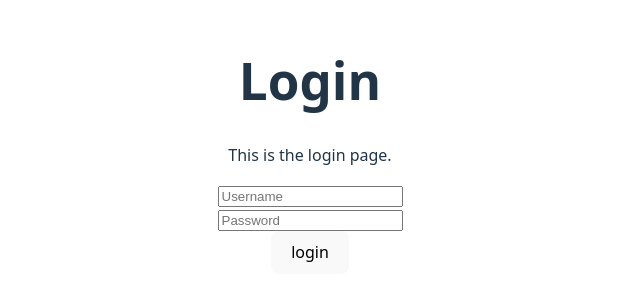
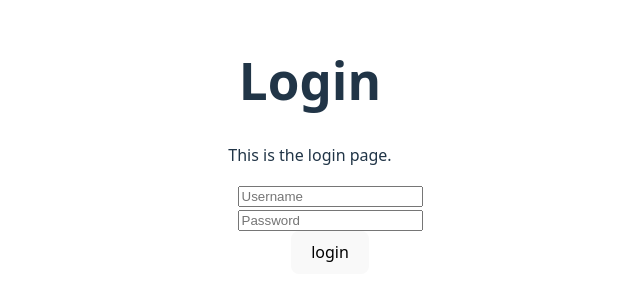
Before and after one commit to C295-oss/Sweat_or_Regret, a React (Vite) app in the folder wildhacks/frontend/: page /login in a window 1280 px wide. Shown: the part 246-546 px from the top of the page, without its empty margins (330-970 px from the left). Built offline with nearby package versions, Linux system fonts and the light colour scheme.

Commit message:
created enter state page

```diff
--- a/wildhacks/frontend/src/App.jsx
+++ b/wildhacks/frontend/src/App.jsx
@@ -8,6 +8,7 @@ import Registration from './pages/registration'
 import Login from './pages/login'
 import Home from './pages/home'
 import Profile from './pages/profile'
+import Enter_stats from './pages/enter_stats';
 
 
 function App() {
@@ -20,8 +21,8 @@ function App() {
         <Route path="/login" element={Login()} />
         <Route path="/home" element={Home()} />
         <Route path="/profile" element={Profile()} />
+        <Route path="/enter_stats" element={Enter_stats()}/>
         <Route path="*" element={Welcome_screen()} />
-
       </Routes>
     </Router>
   )
--- /dev/null
+++ b/wildhacks/frontend/src/pages/enter_stats.jsx
@@ -0,0 +1,12 @@
+import Button from "../components/ui/button";
+
+export default function Enter_stats() {
+
+    return (
+    <div className="flex min-h-screen flex-col items-center justify-center p-4">
+        <h1 className="text-4xl font-bold tracking-tight">Enter Stats</h1>
+        <Button></Button>
+    </div>
+    );
+
+};
--- a/wildhacks/frontend/src/pages/login.css
+++ b/wildhacks/frontend/src/pages/login.css
@@ -1,4 +1,11 @@
 .no-bullets {
-    list-style-type: none; /* Removes the bullet points */
-    padding-left: 0; /* Removes default padding */
+    list-style-type: none;
+    align-self: center;
+
   }
+
+.button {
+    background-color: black;
+    margin: 10px;
+    color: white;
+}
```
Also changed, not shown: wildhacks/frontend/src/pages/login.jsx (+3 -5 lines), 1 other file (tests, documents, lock files or other folders).
